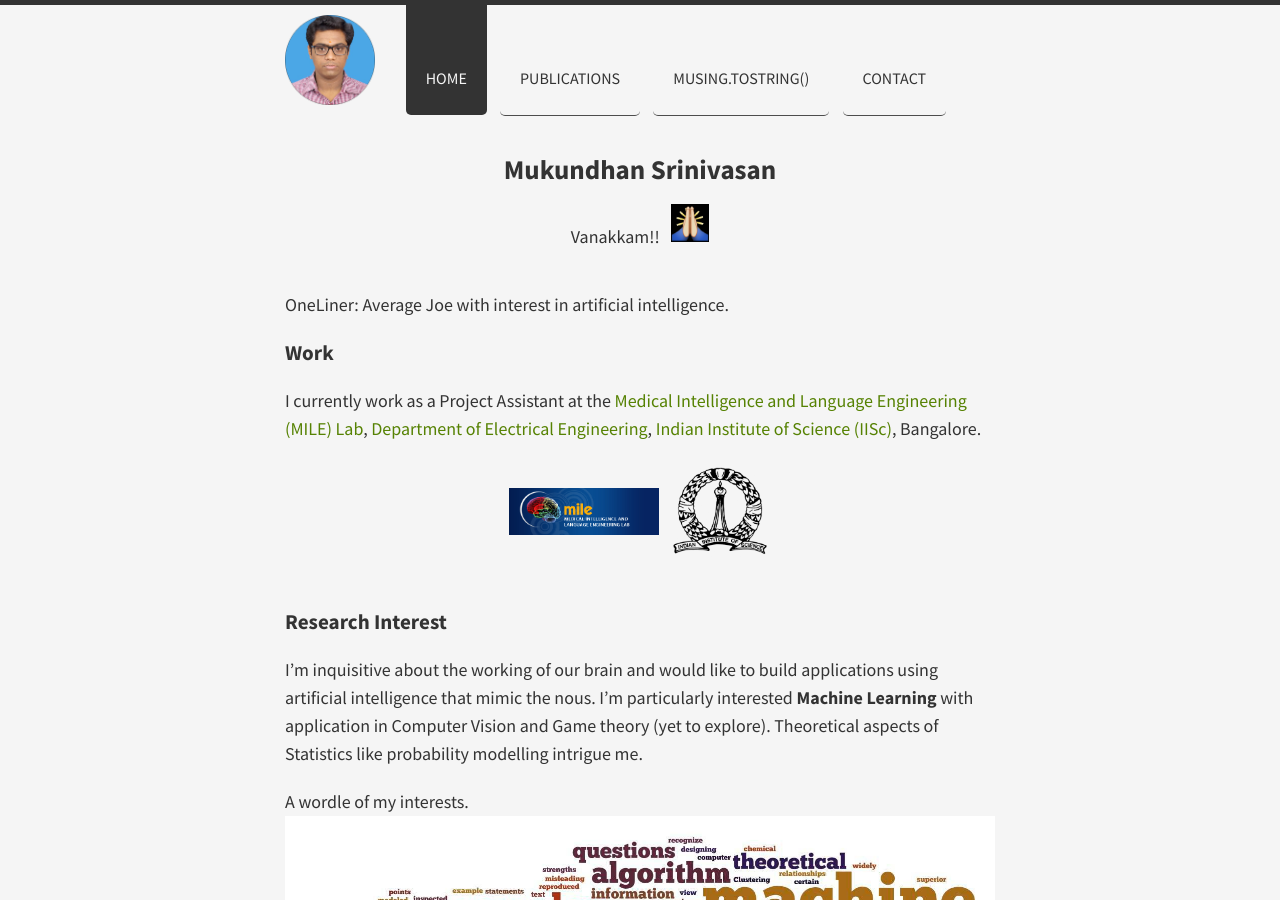
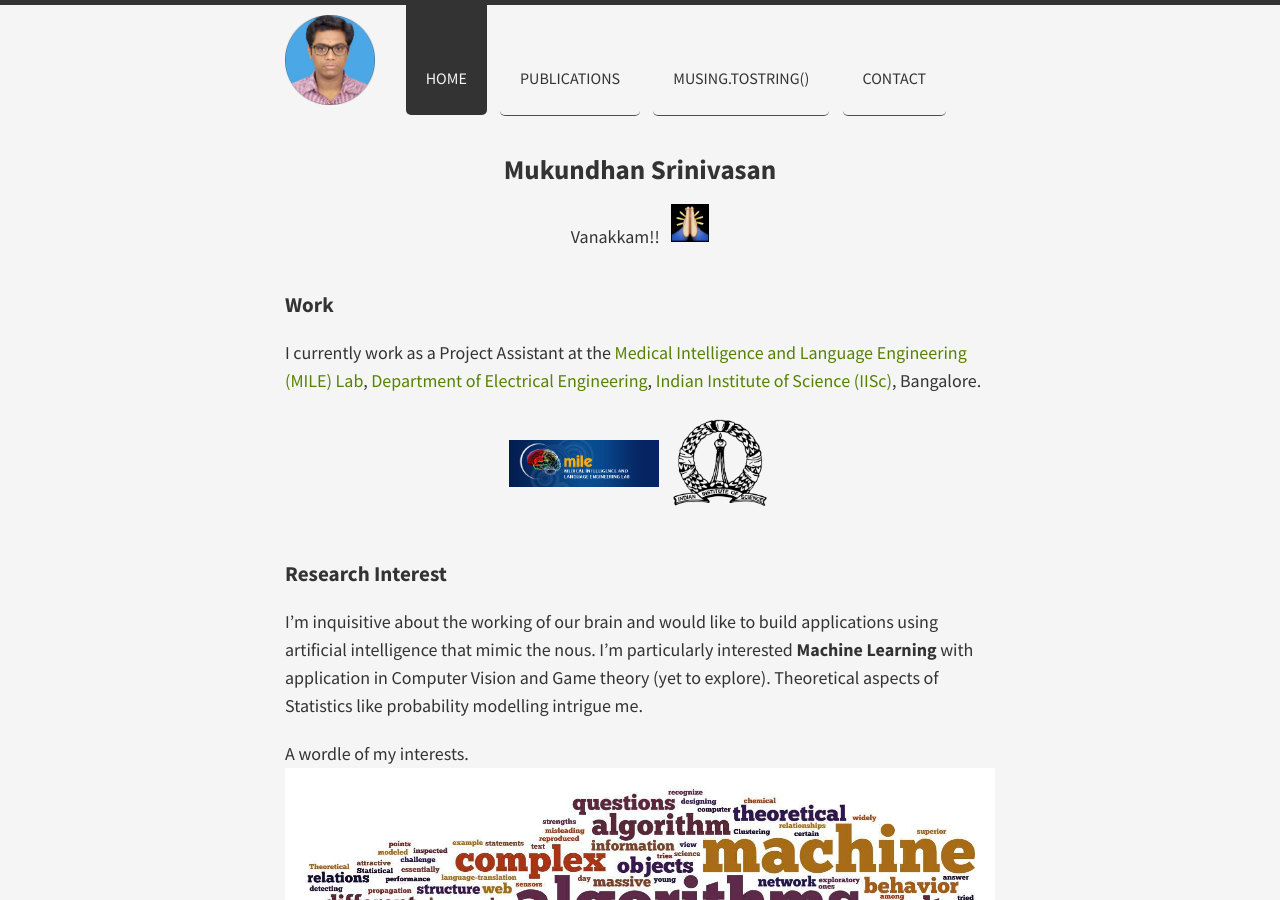
Before and after one commit to forkmsrini/forkmsrini.github.io-master, a Jekyll site: the page built from index.md, in a window 1280 px wide and 900 px high. Built offline with Jekyll 4.4.1, drawn with Linux system fonts in a browser that asks for light colours; nearby versions of some CDN libraries; Markdown is read by kramdown in place of the engine named in the settings.

Commit message:
HomeUpdate

```diff
--- a/index.md
+++ b/index.md
@@ -12,7 +12,6 @@ permalink: /
 </table>
 </div>
 
-OneLiner: Average Joe with interest in artificial intelligence.
 
 <h3>Work</h3>
 
```
